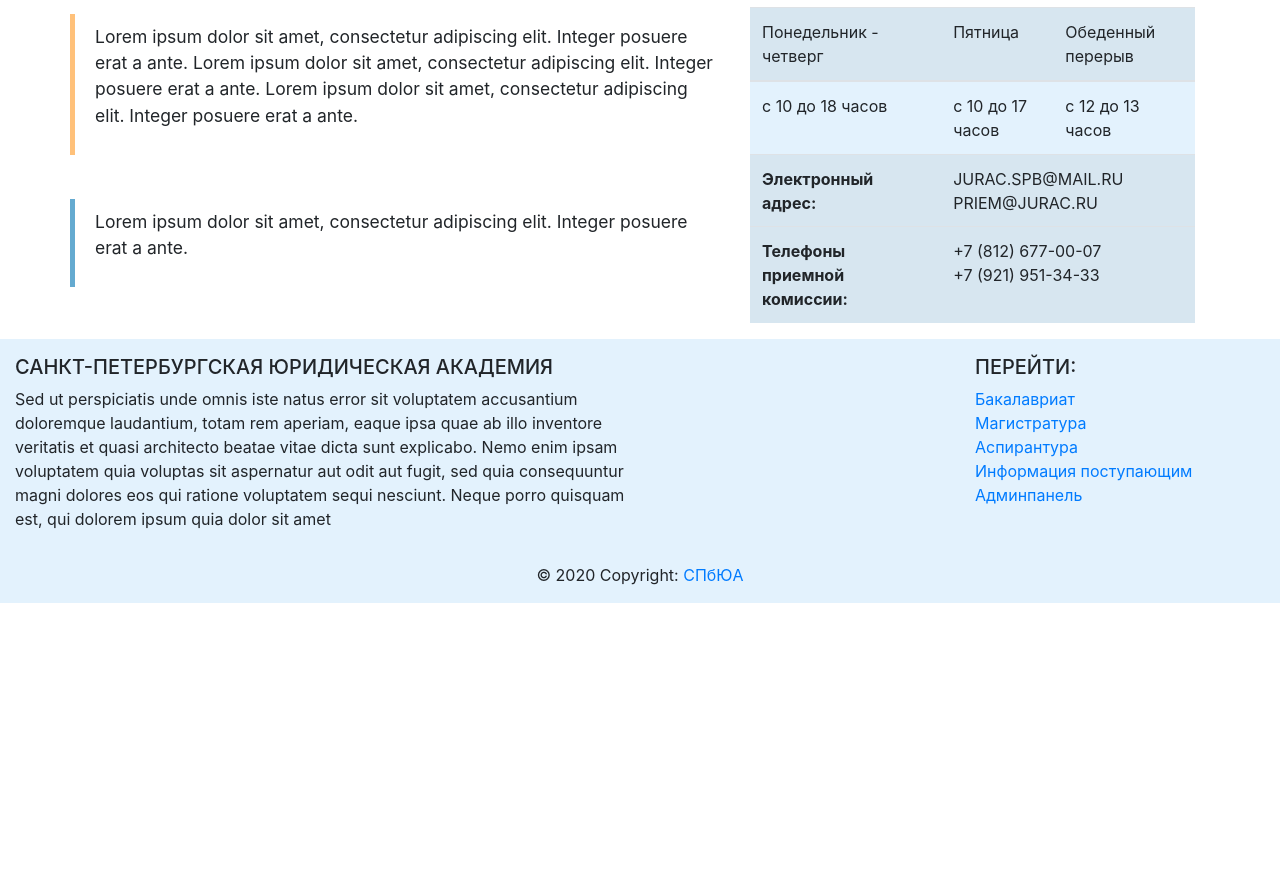
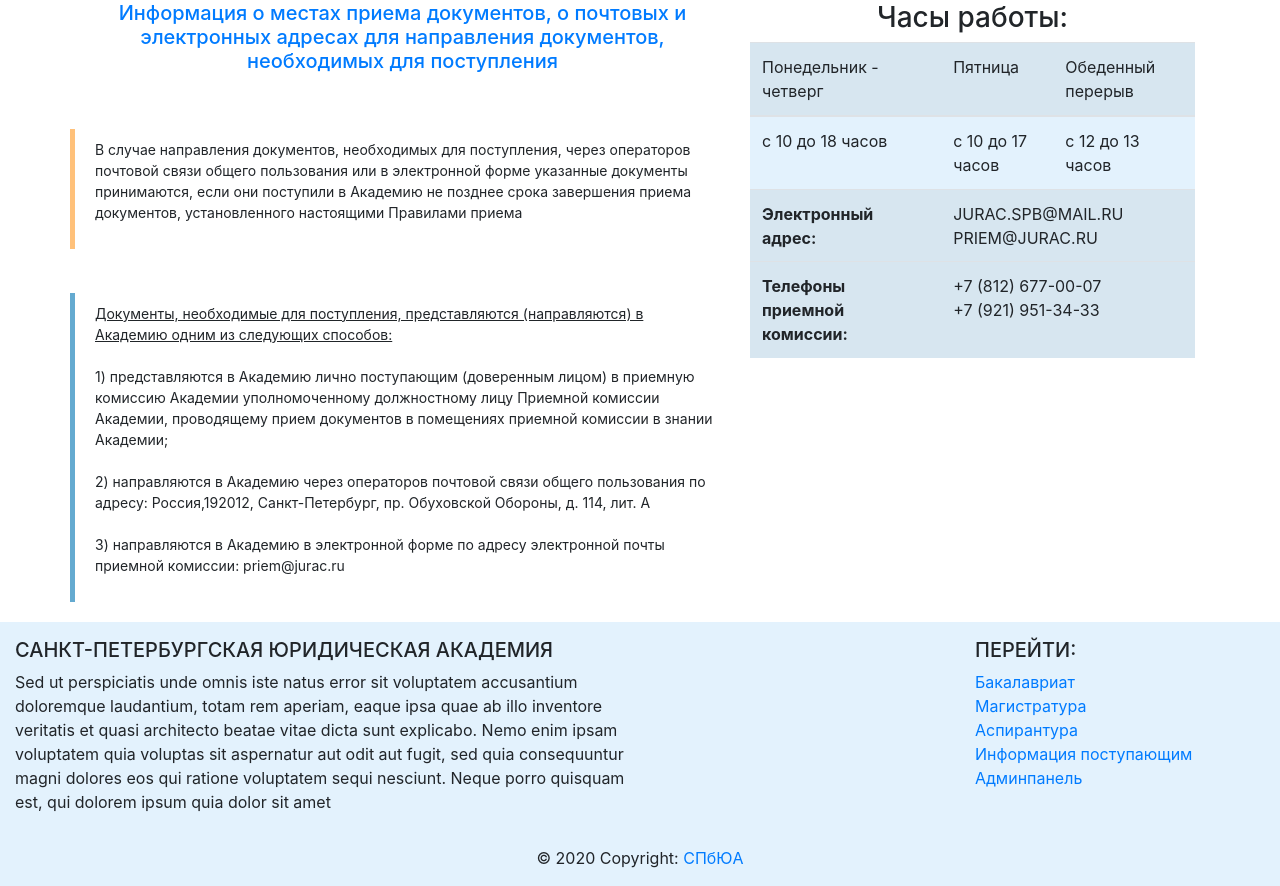
Before and after one commit to Pauuukin/abiturient, a Django app: page /abitur/ in a window 1280 px wide. Shown: the part 1465-2351 px from the top of the page. Before the commit the page ends 2068 px from the top, so only its background shows below. Run offline with Django 3.2, Linux system fonts and the light colour scheme; data comes from the database, SQL or seed files in the repository; some libraries are stand-ins or nearby versions.

Commit message:
added about set doc in main page

```diff
--- a/myproject/abitur/templates/abitur/index.html
+++ b/myproject/abitur/templates/abitur/index.html
@@ -1,5 +1,5 @@
 {% extends 'abitur/base_abitur.html' %}
-
+{% load static %}
 
 {% block content %}
 
@@ -63,8 +63,7 @@
     <a href="#" class="btn btn-lg btn-outline-dark bl">Календарь <br>приема</a>
   </div>
   <div class="col-2-lg"></div>
-
-  <!--height: 78px; text-align: center;-->
+  <hr style="border-width: 3px;">
 </div>
 </div>
 <br>
@@ -87,7 +86,6 @@
 
 <br>
 <div class="container">
-
   <div class="row">
     <!--    первая строка -->
     <div class="col-md-9" align="center">
@@ -105,28 +103,49 @@
     <!--    место для фото   -->
     <div class="col-md-3">
       <figure class="figure">
-        {% load static %}
+
         <img src="{% static 'image/or.jpg'%} " class="figure-img img-fluid rounded" alt="...">
         <figcaption class="figure-caption">Орехова Мария Андреевна</figcaption>
       </figure>
     </div>
   </div>
+  <hr style="border-width: 3px;">
   <div class="row">
     <div class="col-md-7">
+      <a href="{% static 'docPriem2020/9mestoAndEmail.pdf' %}" target="_blank"><h5 class="text-center">Информация о местах приема документов, о почтовых и электронных адресах для
+        направления документов, необходимых для поступления</h5></a>
       <!--      вторая строка   -->
       <br><br>
       <div class="row" >
+
         <blockquote class="blockquoteMyOrange">
-          <p>Lorem ipsum dolor sit amet, consectetur adipiscing elit. Integer posuere erat a ante. Lorem
-            ipsum dolor sit amet, consectetur adipiscing elit. Integer posuere erat a ante.
-            Lorem ipsum dolor sit amet, consectetur adipiscing elit. Integer posuere erat a ante.</p>
+
+          <p class="small">
+            В случае направления документов, необходимых для поступления, через
+            операторов почтовой связи общего пользования или в электронной форме
+            указанные документы принимаются, если они поступили в Академию не
+            позднее срока завершения приема документов, установленного настоящими
+            Правилами приема
+
+          </p>
         </blockquote>
       </div>
       <!--      третья строка   -->
       <br>
       <div class="row">
         <blockquote class="blockquoteMyBlue">
-          <p>Lorem ipsum dolor sit amet, consectetur adipiscing elit. Integer posuere erat a ante.</p>
+          <ul class="list-unstyled small"><u>Документы, необходимые для поступления, представляются (направляются) в Академию одним из следующих
+            способов:</u>
+            <br><br>
+            <li>1) представляются в Академию лично поступающим (доверенным лицом) в приемную комиссию Академии
+              уполномоченному должностному лицу Приемной комиссии Академии, проводящему прием документов в помещениях
+              приемной комиссии в знании Академии; </li><br>
+            <li>2) направляются в Академию через операторов почтовой связи общего
+              пользования по адресу: Россия,192012, Санкт-Петербург, пр. Обуховской Обороны, д. 114, лит. А</li><br>
+            <li>3) направляются в Академию в электронной форме по адресу электронной почты приемной комиссии:
+              priem@jurac.ru</li>
+          </ul>
+
         </blockquote>
       </div>
     </div>
```
